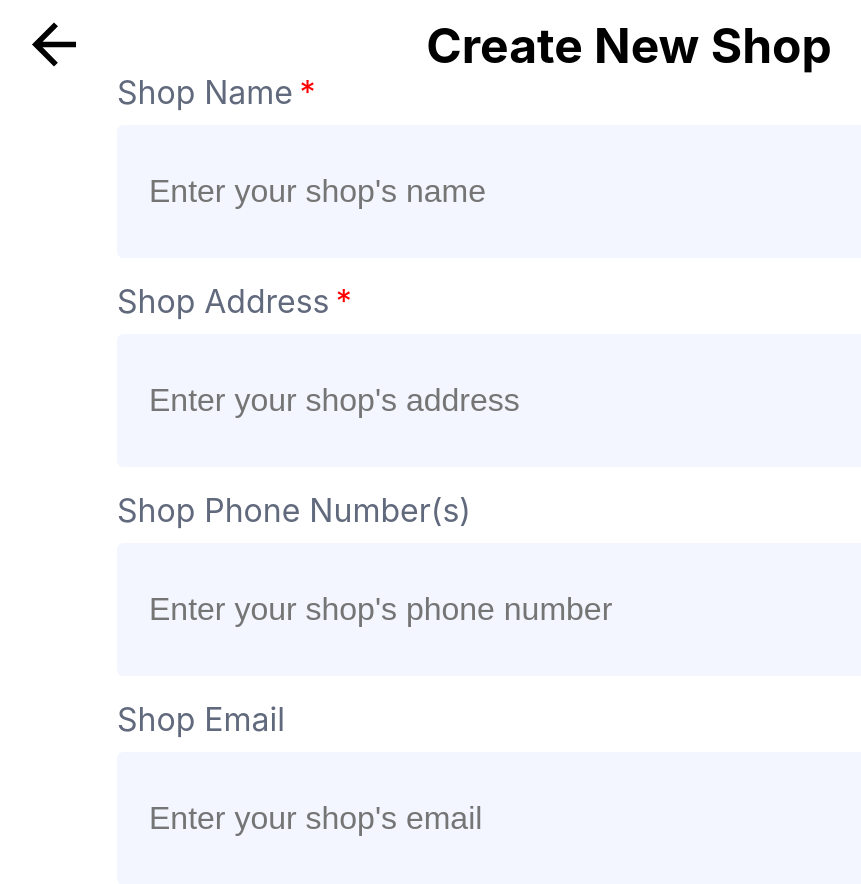
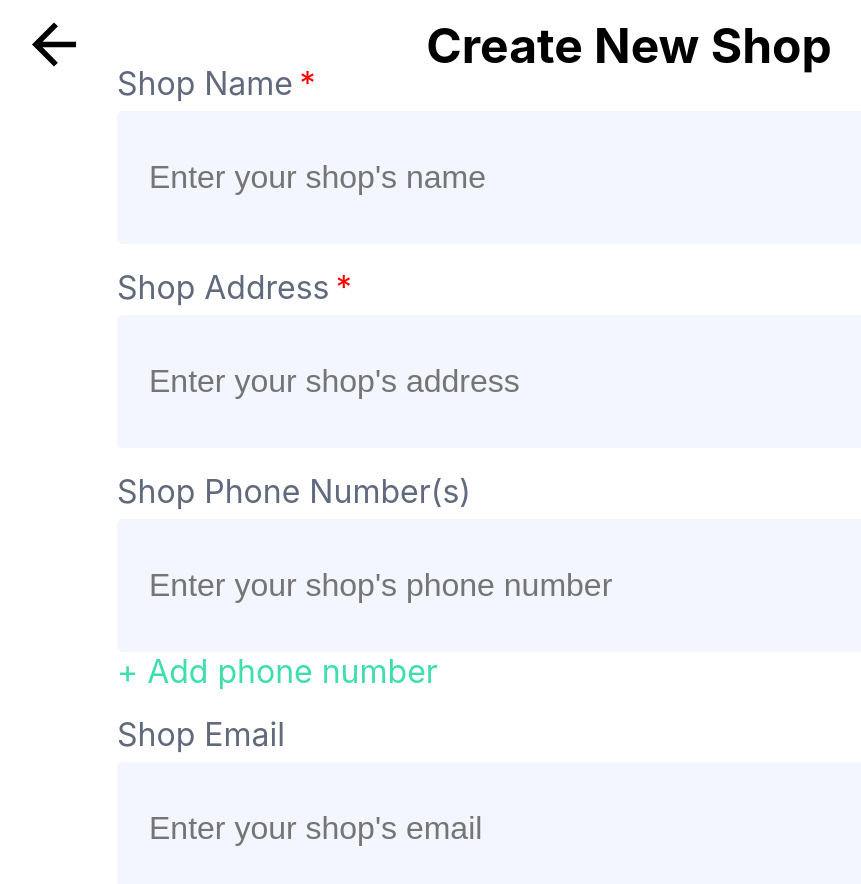
Before and after one commit to HKanwal/kapstone, a Next.js app in the folder src/next-app/: page /create-shop in a window 1280 px wide. Shown: the top 884 px of the page, without its empty margins (11-872 px from the left). Built offline with nearby package versions, Linux system fonts and the light colour scheme.

Commit message:
Created a Link component

```diff
--- a/src/next-app/components/FormField.tsx
+++ b/src/next-app/components/FormField.tsx
@@ -1,5 +1,6 @@
 import { useState } from "react";
 import styles from "../styles/FormField.module.css";
+import Link from "./Link";
 import TextInput from "./TextInput";
 
 type FormFieldProps = {
@@ -11,6 +12,9 @@ type FormFieldProps = {
 
   /** Adds a red asterisk */
   required?: boolean;
+
+  /** Allows user to create additional inputs */
+  multi?: string;
 };
 
 const FormField = (props: FormFieldProps) => {
@@ -19,6 +23,10 @@ const FormField = (props: FormFieldProps) => {
   const handleChange = (newValue: string) => {
     setValue(newValue);
     props.onChange && props.onChange(newValue);
+  };
+
+  const addTextInput = () => {
+    console.log('TODO: this should add a text input');
   };
 
   return (
@@ -33,6 +41,9 @@ const FormField = (props: FormFieldProps) => {
         onChange={handleChange}
         type={props.inputType}
       />
+      {
+        (!!props.multi) ? <Link text={`+ ${props.multi}`} onClick={addTextInput} /> : <></>
+      }
     </div>
   );
 };
--- /dev/null
+++ b/src/next-app/components/Link.tsx
@@ -0,0 +1,16 @@
+import styles from "../styles/Link.module.css";
+
+type LinkProps = {
+  text: string;
+  onClick: () => void;
+};
+
+const Link = (props: LinkProps) => {
+  return (
+    <span className={styles.link} onClick={props.onClick}>
+      {props.text}
+    </span>
+  );
+};
+
+export default Link;
--- a/src/next-app/pages/create-shop.tsx
+++ b/src/next-app/pages/create-shop.tsx
@@ -16,7 +16,7 @@ const CreateShopPage: NextPage = () => {
           <FormField name="Shop Address" placeholder="Enter your shop's address" required />
         </div>
         <div className={styles['shop-phones-container']}>
-          <FormField name="Shop Phone Number(s)" placeholder="Enter your shop's phone number" />
+          <FormField name="Shop Phone Number(s)" placeholder="Enter your shop's phone number" multi="Add phone number" />
         </div>
         <div className={styles['shop-email-container']}>
           <FormField name="Shop Email" placeholder="Enter your shop's email" />
--- a/src/next-app/pages/login.tsx
+++ b/src/next-app/pages/login.tsx
@@ -3,6 +3,7 @@ import { useState } from "react";
 import Button from "../components/Button";
 import FormField from "../components/FormField";
 import Header from "../components/Header";
+import Link from "../components/Link";
 import Modal from "../components/Modal";
 import styles from "../styles/LoginPage.module.css";
 
@@ -44,9 +45,7 @@ const LoginPage: NextPage = () => {
           />
         </div>
         <div className={styles["forgot-password-container"]}>
-          <span className={styles["forgot-password"]} onClick={showModal}>
-            Forgot Password?
-          </span>
+          <Link text="Forgot Password?" onClick={showModal} />
         </div>
         <Button
           title="Login"
--- a/src/next-app/styles/FormField.module.css
+++ b/src/next-app/styles/FormField.module.css
@@ -8,7 +8,7 @@
   font-size: 4vmin;
   color: var(--text-grey-color);
   font-weight: 400;
-  padding-bottom: 0.4em;
+  padding-bottom: 1vh;
 }
 
 .asterisk {
--- /dev/null
+++ b/src/next-app/styles/Link.module.css
@@ -0,0 +1,12 @@
+.link {
+  font-size: 4vmin;
+  color: #3fdeae;
+}
+
+.link:active {
+  opacity: 0.5;
+}
+
+.link:hover {
+  cursor: pointer;
+}
```
Also changed, not shown: src/next-app/styles/LoginPage.module.css (+0 -14 lines).
